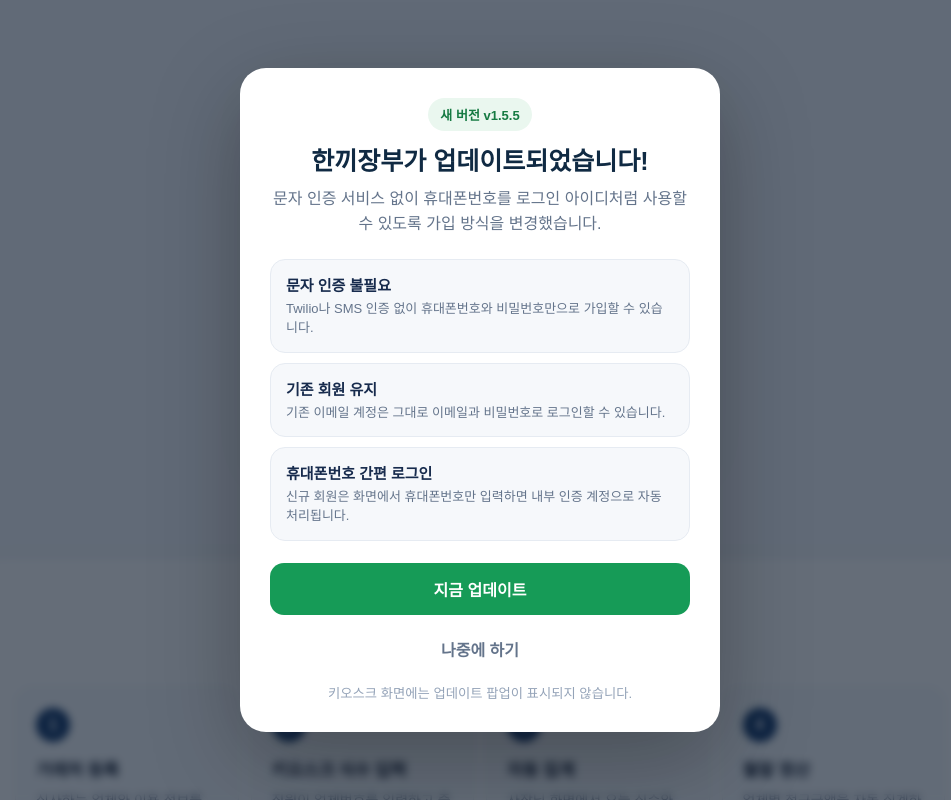
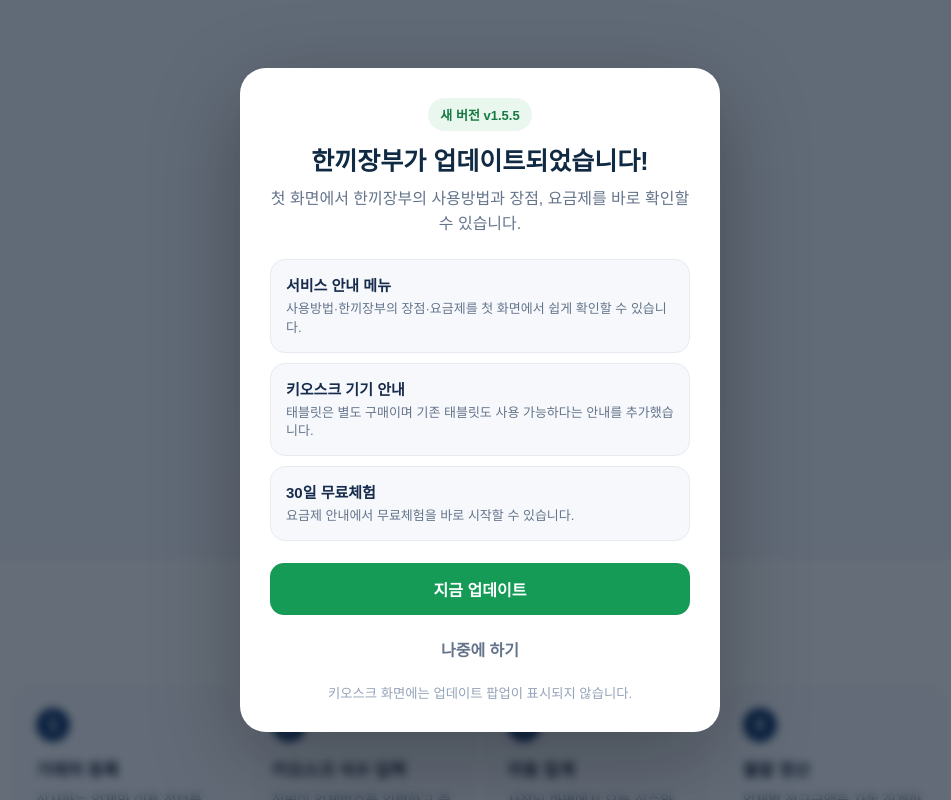
Before and after one commit to profile2018/hankki-jangbu, a Next.js app: page / in a window 1280 px wide. Shown: the top 800 px of the page, without its empty margins (160-1111 px from the left). Built offline with nearby package versions, Linux system fonts and the light colour scheme; no server answers.

Commit message:
Bump update notice to v1.5.6 for landing guide

```diff
--- a/app/UpdateNotice.js
+++ b/app/UpdateNotice.js
@@ -2,7 +2,7 @@
 
 import { useEffect, useState } from "react";
 
-const VERSION = "1.5.5";
+const VERSION = "1.5.6";
 const STORAGE_KEY = "hankki-jangbu-version";
 const CHECK_INTERVAL = 5 * 60 * 1000;
 
@@ -23,5 +23,5 @@ export default function UpdateNotice() {
   function applyUpdate(){try{localStorage.setItem(STORAGE_KEY,latestVersion);}catch{}const url=new URL(window.location.href);url.searchParams.set("_appv",latestVersion);url.searchParams.set("_refresh",String(Date.now()));window.location.replace(url.toString());}
   function later(){setOpen(false);} if(!open)return null;
 
-  return <div className="update-backdrop" role="dialog" aria-modal="true" aria-labelledby="update-title"><section className="update-card"><div className="update-badge">새 버전 v{latestVersion}</div><h2 id="update-title">한끼장부가 업데이트되었습니다!</h2><p className="update-lead">문자 인증 서비스 없이 휴대폰번호를 로그인 아이디처럼 사용할 수 있도록 가입 방식을 변경했습니다.</p><div className="update-items"><div><strong>문자 인증 불필요</strong><span>Twilio나 SMS 인증 없이 휴대폰번호와 비밀번호만으로 가입할 수 있습니다.</span></div><div><strong>기존 회원 유지</strong><span>기존 이메일 계정은 그대로 이메일과 비밀번호로 로그인할 수 있습니다.</span></div><div><strong>휴대폰번호 간편 로그인</strong><span>신규 회원은 화면에서 휴대폰번호만 입력하면 내부 인증 계정으로 자동 처리됩니다.</span></div></div><button type="button" className="update-now" onClick={applyUpdate}>지금 업데이트</button><button type="button" className="update-later" onClick={later}>나중에 하기</button><small>키오스크 화면에는 업데이트 팝업이 표시되지 않습니다.</small></section></div>;
+  return <div className="update-backdrop" role="dialog" aria-modal="true" aria-labelledby="update-title"><section className="update-card"><div className="update-badge">새 버전 v{latestVersion}</div><h2 id="update-title">한끼장부가 업데이트되었습니다!</h2><p className="update-lead">첫 화면에서 한끼장부의 사용방법과 장점, 요금제를 바로 확인할 수 있습니다.</p><div className="update-items"><div><strong>서비스 안내 메뉴</strong><span>사용방법·한끼장부의 장점·요금제를 첫 화면에서 쉽게 확인할 수 있습니다.</span></div><div><strong>키오스크 기기 안내</strong><span>태블릿은 별도 구매이며 기존 태블릿도 사용 가능하다는 안내를 추가했습니다.</span></div><div><strong>30일 무료체험</strong><span>요금제 안내에서 무료체험을 바로 시작할 수 있습니다.</span></div></div><button type="button" className="update-now" onClick={applyUpdate}>지금 업데이트</button><button type="button" className="update-later" onClick={later}>나중에 하기</button><small>키오스크 화면에는 업데이트 팝업이 표시되지 않습니다.</small></section></div>;
 }
```
